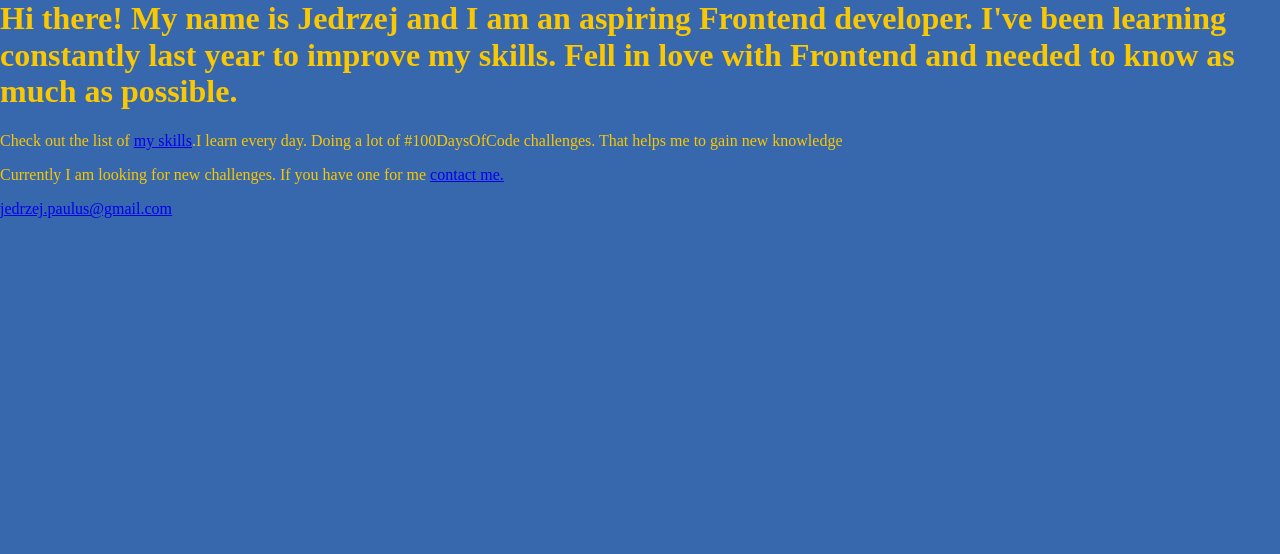
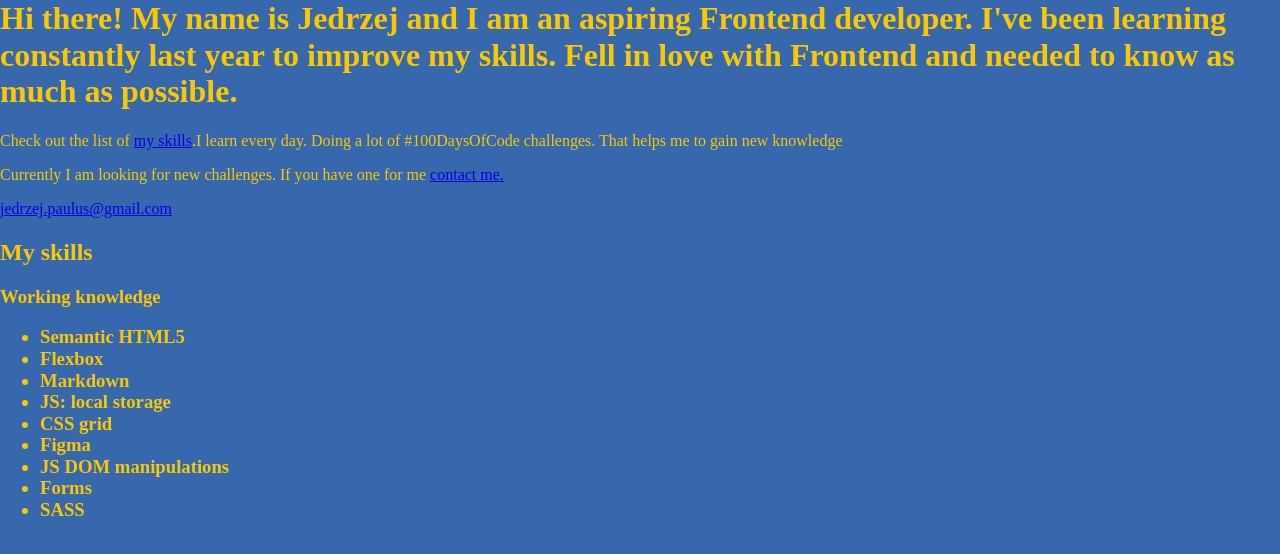
Before and after one commit to JMPaulus/jmpaulus.github.io, a website: page src/content/index.html in a window 1280 px wide. Shown: the part 40-594 px from the top of the page. Drawn offline with nearby package versions, Linux system fonts and the light colour scheme; files that its build step writes are made by us from their sources.

Commit message:
added skills list

```diff
--- a/src/content/index.html
+++ b/src/content/index.html
@@ -37,10 +37,28 @@
         <img src="" alt="Jedrzej Paulus">
         <h1 class="hero__title">Hi there! My name is Jedrzej and I am an  aspiring Frontend developer. I've been learning
           constantly last year to improve my skills. Fell in love with Frontend and needed to know as much as possible.</h1>
-          <p class="hero__description">Check out the list of <a class="hero__link" href="#"> my skills</a>.I learn every day.
+          <p class="hero__description">Check out the list of <a class="hero__link" href="#my-skills"> my skills</a>.I learn every day.
           Doing a lot of #100DaysOfCode challenges. That helps me to gain new knowledge</p>
           <p>Currently I am looking for new challenges. If you have one for me <a class="hero__contact" href="#">contact me.</a></p>
           <a class=hero__mail href="mailto:jedrzej.paulus@gmail.com">jedrzej.paulus@gmail.com</a>
+      </section>
+      <section id="my-skills" class="skills">
+        <h2 class="skills__title">My skills</h2>
+        <section class="skills--list">
+          <h3 class="skills--list__title">Working knowledge</h>
+            <ul class="skills--list__title">
+            <li class="skills--list__list">Semantic HTML5</li>
+            <li class="skills--list__list">Flexbox</li>
+            <li class="skills--list__list">Markdown</li>
+            <li class="skills--list__list">JS: local storage</li>
+            <li class="skills--list__list">CSS grid</li>
+            <li class="skills--list__list">Figma</li>
+            <li class="skills--list__list">JS DOM manipulations</li>
+            <li class="skills--list__list">Forms</li>
+            <li class="skills--list__list">SASS</li>
+          </ul>
+        </section>
+
       </section>
     </main>
 
```
